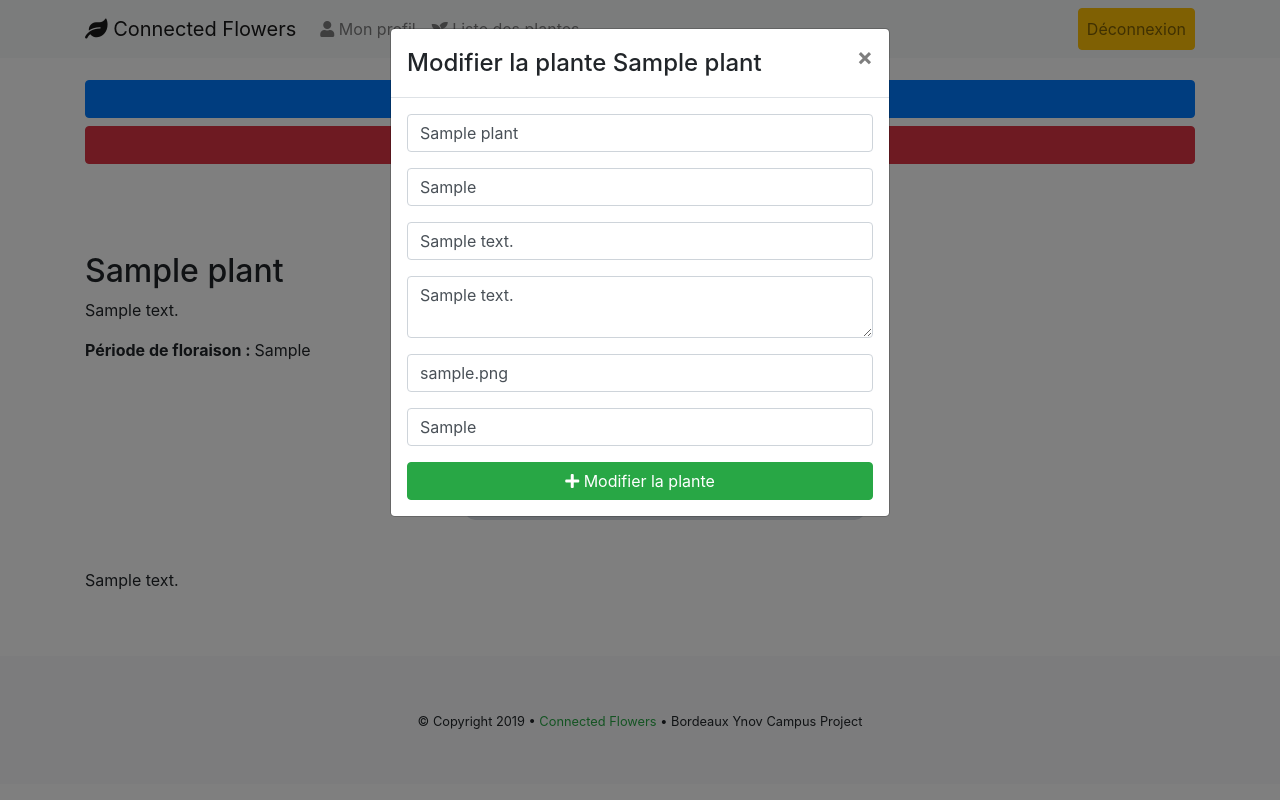
After one commit to thomaslenaour/project_connected_plant, a PHP site: page /plant/1 in a window 1280 px wide, after a click on "Modifier la plante". The commit adds this page. Run offline with PHP 8.4, Linux system fonts and the light colour scheme; the visitor is signed in with stand-in values (Sample User, id 1); tables that the repository leaves empty or names only in its code hold one stand-in row (values such as "Sample post"); grey boxes marked "Sample" are stand-in pictures; some libraries are stand-ins or nearby versions.

Commit message:
add edit plant modal

```diff
--- a/website/_config/config.php
+++ b/website/_config/config.php
@@ -26,14 +26,14 @@ define("PATH_REQUIRE", substr($_SERVER['SCRIPT_FILENAME'], 0, -9)); // Pour fonc
 define("PATH", substr($_SERVER['PHP_SELF'], 0, -9)); // Pour images, fichiers etc (html)
 
 // Website informations
-define("WEBSITE_TITLE", "Mon site");
-define("WEBSITE_NAME", "Mon site");
+define("WEBSITE_TITLE", "Connected Flowers");
+define("WEBSITE_NAME", "Connected Flowers");
 define("WEBSITE_URL", "https://monsite.com");
-define("WEBSITE_DESCRIPTION", "Description du site");
-define("WEBSITE_KEYWORDS", "");
-define("WEBSITE_LANGUAGE", "");
-define("WEBSITE_AUTHOR", "");
-define("WEBSITE_AUTHOR_MAIL", "");
+define("WEBSITE_DESCRIPTION", "Connected Flowers");
+define("WEBSITE_KEYWORDS", "Connected Flowers");
+define("WEBSITE_LANGUAGE", "fr-FR");
+define("WEBSITE_AUTHOR", "Connected Flowers");
+define("WEBSITE_AUTHOR_MAIL", "thomas.lenaour@ynov.com");
 
 // Facebook Open Graph tags
 define("WEBSITE_FACEBOOK_NAME", "");
@@ -43,6 +43,6 @@ define("WEBSITE_FACEBOOK_IMAGE", "");
 
 // DataBase informations
 define("DATABASE_HOST", "localhost");
-define("DATABASE_NAME", "planteco");
-define("DATABASE_USER", "root");
-define("DATABASE_PASSWORD", "root");
+define("DATABASE_NAME", "id9774021_connectedflowers");
+define("DATABASE_USER", "id9774021_alexantoinetln");
+define("DATABASE_PASSWORD", "btTn4n2Ku7RSKG54ya54");
--- a/website/assets/css/main.css
+++ b/website/assets/css/main.css
@@ -18,3 +18,11 @@ body {
 .main-title {
     margin-top: 80px;
 }
+
+.img-plant {
+    border-radius: 10px;
+}
+
+.btn-margin {
+    margin-top: 80px;
+}
--- a/website/assets/js/script.js
+++ b/website/assets/js/script.js
@@ -5,3 +5,7 @@ $(document).ready(function() {
 $(document).ready(function() {
     $('.log-success-message').delay(5000).fadeOut();
 });
+
+$('.btn-delete-plant').click(() => {
+    if(!confirm('Etes-vous sûr de vouloir supprimer cette plante ?')) return false;
+});
--- /dev/null
+++ b/website/controllers/plant_controller.php
@@ -0,0 +1,34 @@
+<?php
+
+if (isConnected() && isset($_GET['id']) && !empty($_GET['id']) && is_numeric($_GET['id'])) {
+    $id = intval($_GET['id']);
+
+    if (isset($_POST['form-edit-plant']) && isset($_POST['name']) && isset($_POST['category']) && isset($_POST['description']) && isset($_POST['content']) && isset($_POST['image']) && isset($_POST['flowering-period']) && isset($_POST['id'])) {
+        if (!empty($_POST['name']) && !empty($_POST['category']) && !empty($_POST['description']) && !empty($_POST['content']) && !empty($_POST['image']) && !empty($_POST['flowering-period']) && !empty($_POST['id'])) {
+            $name = $_POST['name'];
+            $category = $_POST['category'];
+            $description = $_POST['description'];
+            $content = $_POST['content'];
+            $image = $_POST['image'];
+            $floweringPeriod = $_POST['flowering-period'];
+            $plantId = $_POST['id'];
+
+            $editPlant = Plants::editPlant($name, $category, $description, $content, $image, $floweringPeriod, $plantId);
+
+            if ($editPlant) {
+                $successMessage = '<p class="success-message p-0 m-0">Félicitations ! Votre plante a été modifiée.</p>';
+            }
+            else {
+                $errorMessage = '<p class="error-message p-0 m-0"><strong>Erreur :</strong> La plante n\'a pas pu être modifiée.</p>';
+            }
+        }
+        else {
+            $errorMessage = '<p class="error-message p-0 m-0"><strong>Erreur :</strong> Merci de remplir tous les champs.</p>';
+        }
+    }
+
+    $dataPlant = Plants::getPlantById($id);
+}
+else {
+    header('Location: ./?error=1');
+}
--- a/website/views/includes/head.php
+++ b/website/views/includes/head.php
@@ -18,7 +18,7 @@
 
 <!-- CSS Styles -->
 <link rel="stylesheet" href="https://use.fontawesome.com/releases/v5.8.2/css/all.css" integrity="sha384-oS3vJWv+0UjzBfQzYUhtDYW+Pj2yciDJxpsK1OYPAYjqT085Qq/1cq5FLXAZQ7Ay" crossorigin="anonymous">
-<link rel="stylesheet" href="./assets/css/bootstrap.min.css">
-<link rel="stylesheet" href="./assets/css/main.css">
+<link rel="stylesheet" href="/assets/css/bootstrap.min.css">
+<link rel="stylesheet" href="/assets/css/main.css">
 
 <title><?= ucfirst($page) ?></title>
--- a/website/views/includes/header_user.php
+++ b/website/views/includes/header_user.php
@@ -12,13 +12,13 @@
       <div class="collapse navbar-collapse" id="navbarCollapse">
         <ul class="navbar-nav mr-auto">
           <li class="nav-item">
-            <a href="./me" class="nav-link">
+            <a href="/me" class="nav-link">
               <i class="fas fa-user"></i>
               Mon profil
             </a>
           </li>
           <li class="nav-item">
-            <a href="./plants" class="nav-link">
+            <a href="/plants" class="nav-link">
               <i class="fas fa-seedling"></i>
               Liste des plantes
             </a>
@@ -30,13 +30,13 @@
           if (isset($_SESSION['userRank']) && $_SESSION['userRank'] == 2) {
           ?>
             <li class="nav-item mr-2">
-              <a href="./admin" class="nav-link btn btn-warning">Administration</a>
+              <a href="./admin" class="nav-link btn btn-info">Administration</a>
             </li>
           <?php
           }
           ?>
           <li class="nav-item">
-            <a href="./disconnect" class="nav-link btn btn-danger">Déconnexion</a>
+            <a href="./disconnect" class="nav-link btn btn-warning">Déconnexion</a>
           </li>
         </ul>
       </div>
--- a/website/views/includes/template_user.php
+++ b/website/views/includes/template_user.php
@@ -13,9 +13,9 @@
         ?>
 
         <!-- JS Scripts -->
-        <script src="./assets/js/jquery.min.js"></script>
-        <script src="./assets/js/popper.min.js"></script>
-        <script src="./assets/js/bootstrap.min.js"></script>
-        <script src="./assets/js/script.js"></script>
+        <script src="/assets/js/jquery.min.js"></script>
+        <script src="/assets/js/popper.min.js"></script>
+        <script src="/assets/js/bootstrap.min.js"></script>
+        <script src="/assets/js/script.js"></script>
     </body>
 </html>
--- /dev/null
+++ b/website/views/plant_view.php
@@ -0,0 +1,78 @@
+<?php ob_start(); ?>
+
+<div class="container">
+    <a href="#editPlantModal" class="btn-margin btn btn-primary btn-block" data-toggle="modal" data-target="#editPlantModal">
+        <i class="fas fa-edit"></i>
+        Modifier la plante
+    </a>
+    <a href="/delete/<?= $dataPlant['id'] ?>" class="btn-delete-plant btn btn-danger btn-block mb-2">
+        <i class="fas fa-times"></i>
+        Supprimer la plante
+    </a>
+
+    <div class="row">
+        <div class="col-md-4">
+            <h2 class="main-title"><?= $dataPlant['name'] ?></h2>
+            <p class=""><?= $dataPlant['description'] ?></p>
+            <p><strong>Période de floraison : </strong><?= $dataPlant['flowering_period'] ?></p>
+        </div>
+        <div class="col-md-8 d-none d-md-block mt-5">
+            <img src="<?= $dataPlant['image'] ?>" alt="Image de la plante" class="img-fluid img-plant" >
+        </div>
+    </div>
+
+    <div class="row py-5">
+        <div class="col">
+            <p>
+                <?= $dataPlant['content'] ?>
+            </p>
+        </div>
+    </div>
+</div>
+
+<div class="modal fade" id="editPlantModal">
+    <div class="modal-dialog">
+        <div class="modal-content">
+            <div class="modal-header">
+                <h4 class="modal-title">Modifier la plante <?= $dataPlant['name'] ?></h4>
+                <button class="close" type="button" data-dismiss="modal" aria-label="Close">
+                    <span>&times;</span>
+                </button>
+            </div>
+            <div class="modal-body">
+                <form action="/plant/<?= $dataPlant['id'] ?>" method="post" id="form-edit-plant">
+                    <div class="form-group">
+                        <input type="text" value="<?= $dataPlant['name'] ?>" name="name" class="form-control" placeholder="Nom de la plante" required>
+                    </div>
+                    <div class="form-group">
+                        <input type="text" value="<?= $dataPlant['category'] ?>" name="category" class="form-control" placeholder="Catégorie de la plante" required>
+                    </div>
+                    <div class="form-group">
+                        <input type="text" value="<?= $dataPlant['description'] ?>" name="description" class="form-control" placeholder="Description de la plante" required>
+                    </div>
+                    <div class="form-group">
+                        <textarea name="content" class="form-control" placeholder="Présentation de la plante" required><?= $dataPlant['content'] ?></textarea>
+                    </div>
+                    <div class="form-group">
+                        <input type="text" value="<?= $dataPlant['image'] ?>" name="image" class="form-control" placeholder="URL de l'image (500x500)" required>
+                    </div>
+                    <div class="form-group">
+                        <input type="text" value="<?= $dataPlant['flowering_period'] ?>" name="flowering-period" class="form-control" placeholder="Période de floraison" required>
+                    </div>
+
+                    <input type="hidden" name="id" value="<?= $dataPlant['id'] ?>" required>
+
+                    <button type="submit" name="form-edit-plant" id="form-edit-plant" class="btn btn-success btn-block">
+                        <i class="fas fa-plus"></i>
+                        Modifier la plante
+                    </button>
+                </form>
+            </div>
+        </div>
+    </div>
+</div>
+
+<?php
+$content = ob_get_clean();
+
+require './views/includes/template_user.php';
```
Also changed, not shown: website/_classes/Plants.php (+37 -1 lines), website/controllers/delete_controller.php (added, +17 -0 lines), website/views/edit_view.php (added, +16 -0 lines), website/.htaccess, website/controllers/edit_controller.php (added), website/models/delete_model.php (added), website/models/edit_model.php (added), website/models/plant_model.php (added), website/views/delete_view.php (added).
